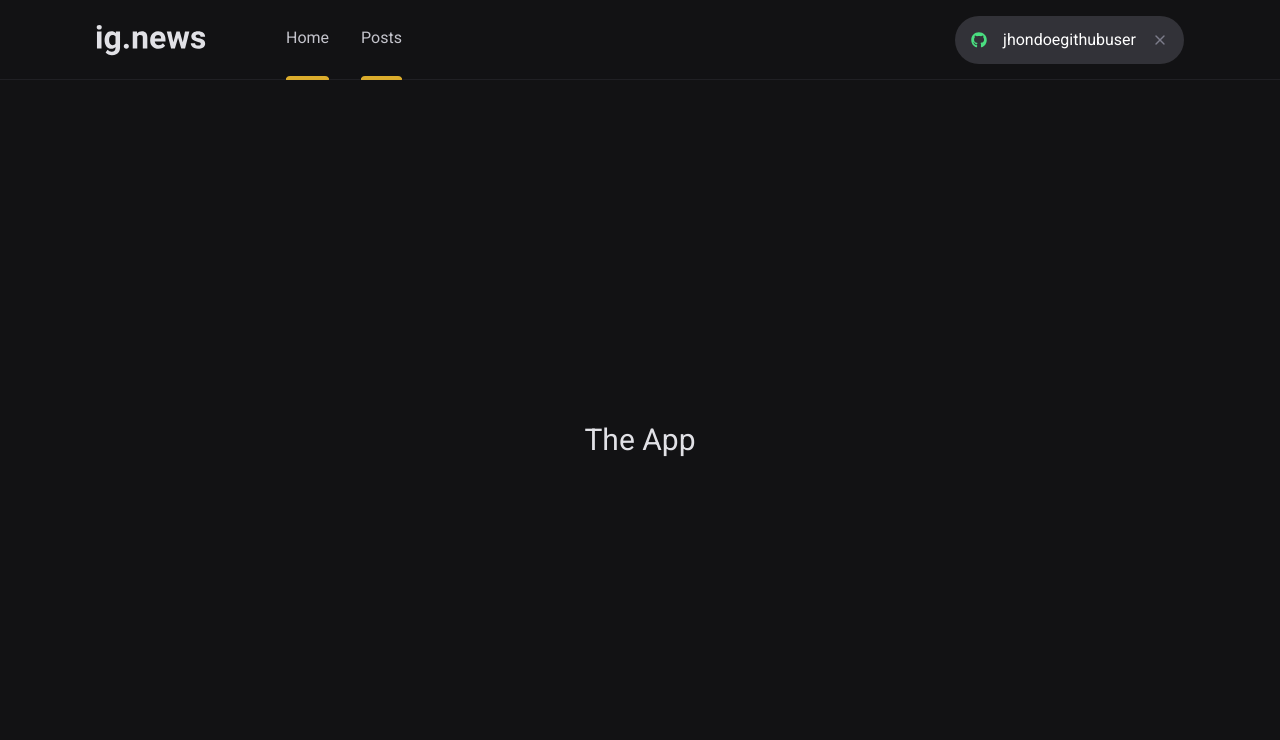
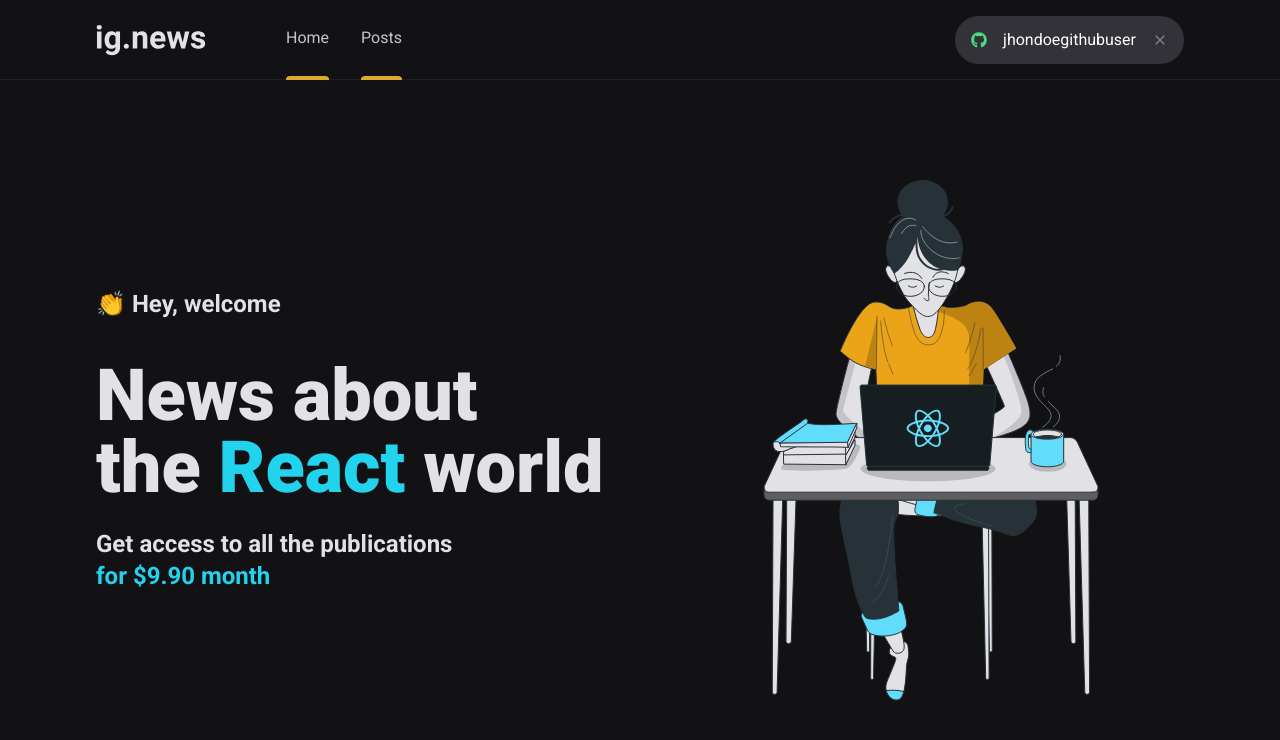
Before and after one commit to cleisonmp/px-news, a Next.js app: page / in a window 1280 px wide. Shown: the top 740 px of the page. Built offline with nearby package versions, Linux system fonts and the light colour scheme.

Commit message:
Home styles

```diff
--- a/src/components/Header/index.tsx
+++ b/src/components/Header/index.tsx
@@ -4,7 +4,7 @@ import { SignInButton } from './SignInButton'
 export function Header() {
   return (
     <header className="h-20 border-b border-gray-800">
-      <div className="flex items-center justify-between max-w-6xl mx-auto px-8 mb-40 min-w-[320px] h-20">
+      <div className="flex items-center justify-between max-w-6xl mx-auto px-8 min-w-[320px] h-20">
         <div className="flex gap-20">
           <Image src="/images/logo.svg" alt="" width={110} height={31} />
           <nav className="flex gap-8 h-20 ">
--- a/src/pages/index.tsx
+++ b/src/pages/index.tsx
@@ -1,5 +1,6 @@
 import type { NextPage } from 'next'
 import Head from 'next/head'
+import Image from 'next/image'
 
 const Home: NextPage = () => {
   return (
@@ -7,9 +8,26 @@ const Home: NextPage = () => {
       <Head>
         <title>PX.News</title>
       </Head>
-      <div className="flex flex-col items-center justify-center w-full h-screen">
-        <h1 className="text-3xl">The App</h1>
-      </div>
+      <main className="flex items-center max-w-6xl mx-auto px-8 min-w-[320px] gap-40 grow w-full">
+        <section>
+          <span className="text-2xl font-bold">👏 Hey, welcome</span>
+          <h1 className="text-7xl font-black mt-10">
+            News about <br />
+            the <span className="text-cyan-400">React</span> world
+          </h1>
+          <p className="mt-6 text-2xl font-bold">
+            Get access to all the publications
+            <br />
+            <span className="text-cyan-400">for $9.90 month</span>
+          </p>
+        </section>
+        <Image
+          src="/images/avatar.svg"
+          width={336}
+          height={521}
+          alt="Girl coding"
+        />
+      </main>
     </>
   )
 }
```
